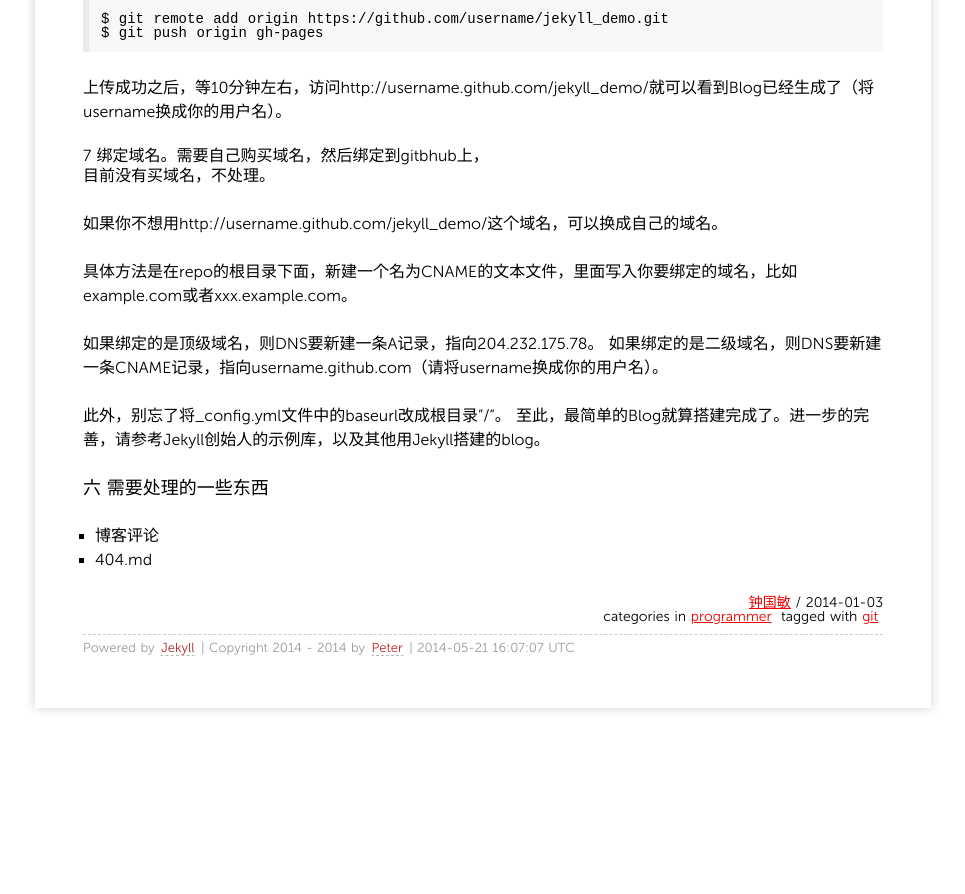
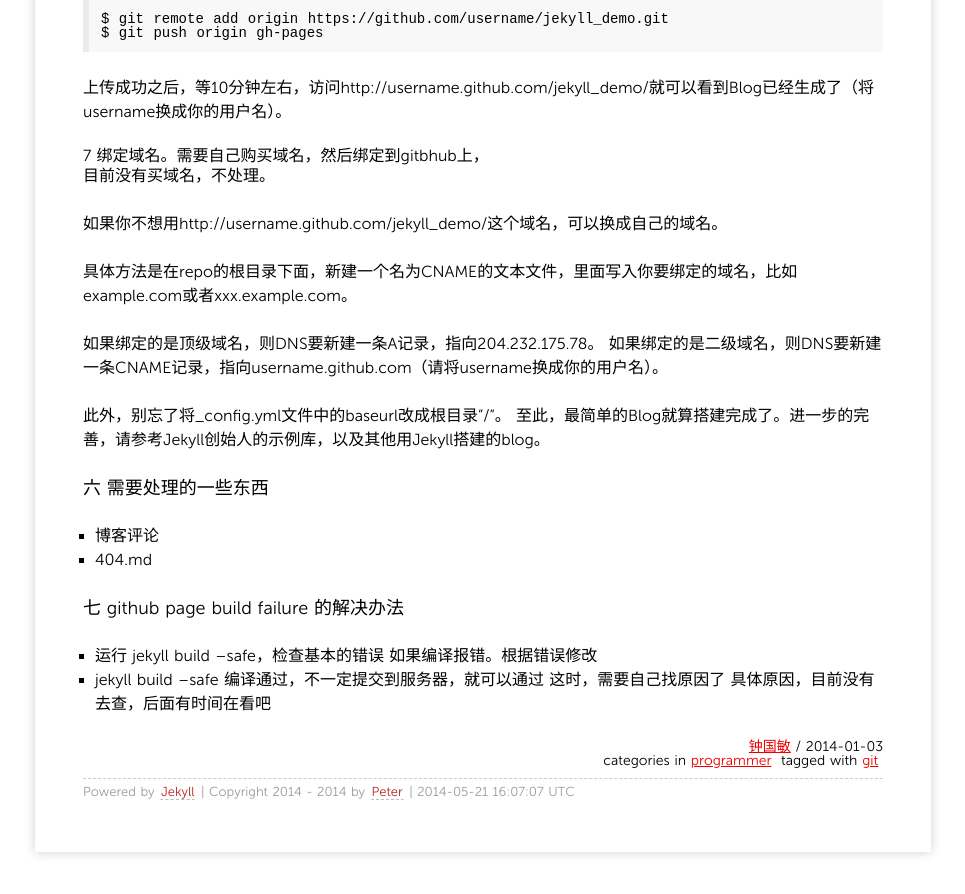
Before and after one commit to fengyr/blog, a Jekyll site: the page built from _posts/2014/2014-01-03-github_pages构建blog步骤.md, in a window 1280 px wide and 900 px high, scrolled down 5860 px. Shown: the top 894 px of the window, without its empty margins (157-1122 px from the left). Built offline with Jekyll 4.4.1, drawn with Linux system fonts in a browser that asks for light colours; Markdown is read by kramdown in place of the engine named in the settings; before the commit the page ends 6616 px from its top, so only the background shows below that.

Commit message:
Update Blog: 2014-01-03-github_pages构建blog步骤.md

```diff
--- a/_posts/2014/2014-01-03-github_pages构建blog步骤.md
+++ b/_posts/2014/2014-01-03-github_pages构建blog步骤.md
@@ -283,3 +283,11 @@ Jekyll使用Liquid模板语言，{% raw %}{{ page.title }}{% endraw %}表示文
 ###六	需要处理的一些东西
 - 博客评论
 - 404.md
+
+
+###七	github page build failure 的解决办法
+- 运行 jekyll build --safe，检查基本的错误
+  如果编译报错。根据错误修改
+- jekyll build --safe 编译通过，不一定提交到服务器，就可以通过
+  这时，需要自己找原因了
+  具体原因，目前没有去查，后面有时间在看吧
```
